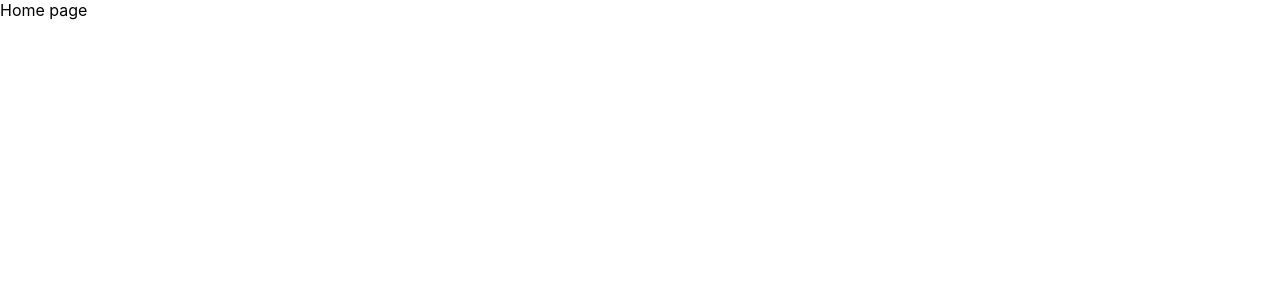
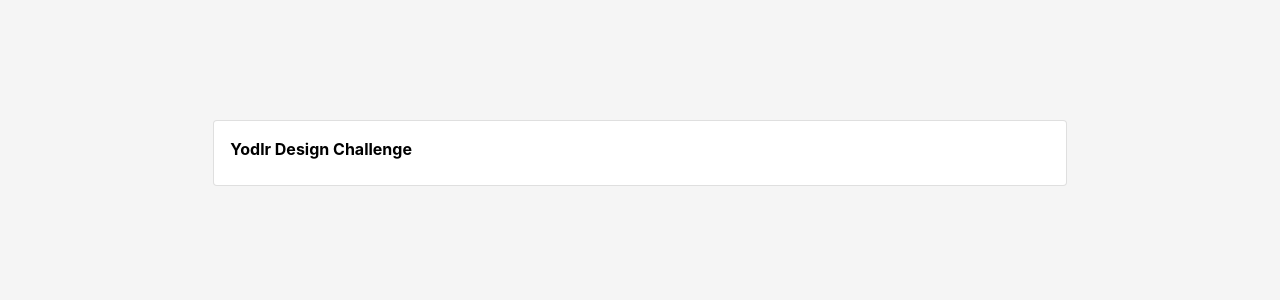
Before and after one commit to adshay18/yodlr-challenge, a React (Create React App) app in the folder frontend/yodlr/: page / in a window 1280 px wide. Shown: the top 300 px of the page. Built offline with nearby package versions, Linux system fonts and the light colour scheme.

Commit message:
get reactstrap working for frontend design

```diff
--- a/frontend/yodlr/public/index.html
+++ b/frontend/yodlr/public/index.html
@@ -2,13 +2,13 @@
 <html lang="en">
   <head>
     <meta charset="utf-8" />
-    <link rel="icon" href="%PUBLIC_URL%/favicon.ico" />
     <meta name="viewport" content="width=device-width, initial-scale=1" />
     <meta name="theme-color" content="#000000" />
     <meta
       name="description"
       content="Web site created using create-react-app for a frontend coding challenge"
     />
+    <link rel="stylesheet" href="https://cdn.jsdelivr.net/npm/bootstrap@5.1.0/dist/css/bootstrap.min.css" />
 
     <title>yodlr</title>
   </head>
--- a/frontend/yodlr/src/App.js
+++ b/frontend/yodlr/src/App.js
@@ -1,6 +1,7 @@
 import React, { useState, useEffect } from 'react';
 import UserContext from './context/UserContext';
 import Routes from './Routes';
+import './css/App.css';
 
 function App() {
 	const [ currUser, setCurrUser ] = useState({});
--- a/frontend/yodlr/src/Routes.js
+++ b/frontend/yodlr/src/Routes.js
@@ -1,4 +1,5 @@
 import { BrowserRouter as Router, Route, Switch } from 'react-router-dom';
+import Home from './components/Home';
 
 const Routes = () => {
 	return (
@@ -6,7 +7,7 @@ const Routes = () => {
 			<main>
 				<Switch>
 					<Route exact path="/">
-						Home page
+						<Home />
 					</Route>
 					<Route exact path="/admin">
 						Admin Page
--- /dev/null
+++ b/frontend/yodlr/src/components/Home.js
@@ -0,0 +1,19 @@
+import React from 'react';
+import { Card, CardBody, CardTitle } from 'reactstrap';
+import { Link } from 'react-router-dom';
+
+const Home = () => {
+	return (
+		<section className="col-md-8">
+			<Card>
+				<CardBody>
+					<CardTitle>
+						<b>Yodlr Design Challenge</b>
+					</CardTitle>
+				</CardBody>
+			</Card>
+		</section>
+	);
+};
+
+export default Home;
--- a/frontend/yodlr/src/css/App.css
+++ b/frontend/yodlr/src/css/App.css
@@ -1,38 +1,15 @@
-.App {
-  text-align: center;
+main {
+	width: 100vw;
+	display: flex;
+	flex-direction: column;
+	align-items: center;
+	padding-top: 15vh;
+	/* height: calc(100vh - 56px); */
+	overflow: scroll;
+	color: black;
+	background-color: whitesmoke;
 }
 
-.App-logo {
-  height: 40vmin;
-  pointer-events: none;
+body {
+	background-color: whitesmoke;
 }
-
-@media (prefers-reduced-motion: no-preference) {
-  .App-logo {
-    animation: App-logo-spin infinite 20s linear;
-  }
-}
-
-.App-header {
-  background-color: #282c34;
-  min-height: 100vh;
-  display: flex;
-  flex-direction: column;
-  align-items: center;
-  justify-content: center;
-  font-size: calc(10px + 2vmin);
-  color: white;
-}
-
-.App-link {
-  color: #61dafb;
-}
-
-@keyframes App-logo-spin {
-  from {
-    transform: rotate(0deg);
-  }
-  to {
-    transform: rotate(360deg);
-  }
-}
--- a/frontend/yodlr/src/index.js
+++ b/frontend/yodlr/src/index.js
@@ -5,11 +5,7 @@ import App from './App';
 import reportWebVitals from './reportWebVitals';
 
 const root = ReactDOM.createRoot(document.getElementById('root'));
-root.render(
-	<React.StrictMode>
-		<App />
-	</React.StrictMode>
-);
+root.render(<App />);
 
 // If you want to start measuring performance in your app, pass a function
 // to log results (for example: reportWebVitals(console.log))
```
